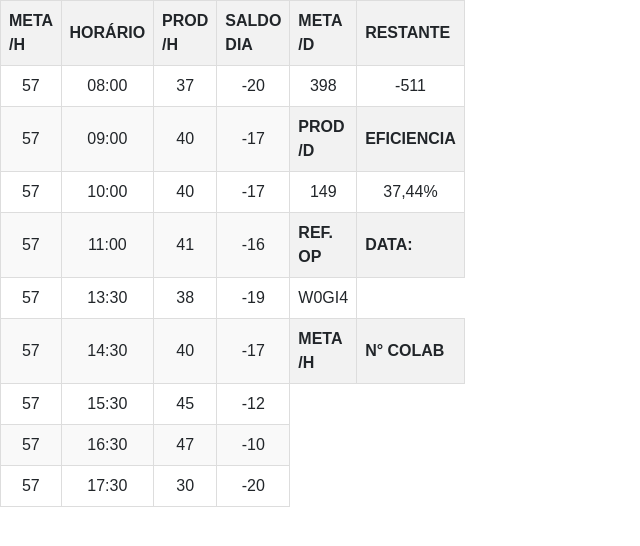
After one commit to Pdr9/order-of-production, a Django app: page /pagina/ in a window 1280 px wide. The commit adds this page. Shown: the top 546 px of the page, without its empty margins (0-640 px from the left). Run offline with Django 4.2, Linux system fonts and the light colour scheme; parts of the project's set-up code (start-up, migrations or seed data) failed here and were passed over.

Commit message:
criação de nova pagina

```diff
--- /dev/null
+++ b/core/templates/real_time_production/real_time_production.html
@@ -0,0 +1,95 @@
+{% load static %}
+<!DOCTYPE html>
+<html lang="en">
+   <head>
+      <meta charset="UTF-8">
+      <meta http-equiv="X-UA-Compatible" content="IE=edge">
+      <meta name="viewport" content="width=device-width, initial-scale=1.0">
+      <title>Document</title>
+      <link rel="stylesheet" href="https://cdn.jsdelivr.net/npm/bootstrap@4.6.2/dist/css/bootstrap.min.css" integrity="sha384-xOolHFLEh07PJGoPkLv1IbcEPTNtaed2xpHsD9ESMhqIYd0nLMwNLD69Npy4HI+N" crossorigin="anonymous">
+      <link rel="stylesheet" href="https://cdn.jsdelivr.net/npm/bootstrap-icons@1.10.3/font/bootstrap-icons.css">
+      <link rel="stylesheet" href="https://cdnjs.cloudflare.com/ajax/libs/font-awesome/6.4.0/css/all.min.css">
+      <link rel="stylesheet" href="{% static 'css/style.css' %}">
+   </head>
+   <body>
+      <table class="table-excel">
+         <thead>
+            <tr>
+               <th>META /H</th>
+               <th>HORÁRIO</th>
+               <th>PROD /H</th>
+               <th>SALDO DIA</th>
+               <th>META /D</th>
+               <th>RESTANTE</th>
+            </tr>
+         </thead>
+         <tbody>
+            <tr>
+               <td>57</td>
+               <td>08:00</td>
+               <td>37</td>
+               <td>-20</td>
+               <td>398</td>
+               <td>-511</td>
+            </tr>
+            <tr>
+               <td>57</td>
+               <td>09:00</td>
+               <td>40</td>
+               <td>-17</td>
+               <th>PROD /D</th>
+               <th>EFICIENCIA</th>
+            </tr>
+            <tr>
+               <td>57</td>
+               <td>10:00</td>
+               <td>40</td>
+               <td>-17</td>
+               <td>149</td>
+               <td>37,44%</td>
+            </tr>
+            <tr>
+               <td>57</td>
+               <td>11:00</td>
+               <td>41</td>
+               <td>-16</td>
+               <th>REF. OP</th>
+               <th>DATA:</th>
+            </tr>
+            <tr>
+               <td>57</td>
+               <td>13:30</td>
+               <td>38</td>
+               <td>-19</td>
+               <td>W0GI4</td>
+            </tr>
+            <tr>
+               <td>57</td>
+               <td>14:30</td>
+               <td>40</td>
+               <td>-17</td>
+               <th>META /H</th>
+               <th>N° COLAB</th>
+            </tr>
+            <tr>
+               <td>57</td>
+               <td>15:30</td>
+               <td>45</td>
+               <td>-12</td>
+            </tr>
+            <tr>
+               <td>57</td>
+               <td>16:30</td>
+               <td>47</td>
+               <td>-10</td>
+            </tr>
+            <tr>
+               <td>57</td>
+               <td>17:30</td>
+               <td>30</td>
+               <td>-20</td>
+            </tr>
+         </tbody>
+      </table>
+   </body>
+</html>
--- a/core/urls.py
+++ b/core/urls.py
@@ -1,10 +1,12 @@
 from django.contrib import admin
 from django.urls import path, include
 from .views import home, update, delete, create
+from real_time_production.views import exibir_pagina
 
 urlpatterns = [
     path('', home, name='home'),
     path('create/', create, name='create'),
     path('update/<int:id>', update, name='update'),
     path('delete/<int:id>', delete, name='delete'),
+    path('pagina/', exibir_pagina, name='exibir_pagina'),
 ]
--- a/core/views.py
+++ b/core/views.py
@@ -1,6 +1,7 @@
 from django.shortcuts import render, redirect
 from .models import Pessoa
 from .forms import AddForm
+
 def minha_view(request):
     print(request.POST)
 
@@ -39,3 +40,7 @@ def delete (request, id):
     pessoa = Pessoa.objects.get(id=id)
     pessoa.delete()
     return redirect(home)
+
+
+def exibir_pagina(request):
+    return render(request, 'order-of-production/real_time_production.html')
--- a/real_time_production/views.py
+++ b/real_time_production/views.py
@@ -1,3 +1,4 @@
 from django.shortcuts import render
 
-# Create your views here.
+def exibir_pagina(request):
+    return render(request, 'real_time_production/real_time_production.html')
--- a/setup/urls.py
+++ b/setup/urls.py
@@ -3,11 +3,12 @@ from django.urls import path, include
 from core.views import home, create
 from django.conf.urls.static import static
 from django.conf import settings
-
+from real_time_production.views import exibir_pagina
 
 
 urlpatterns = [
     path('admin/', admin.site.urls),
     path('inicio/', include('core.urls')),
-    path('create/', create, name='create')
+    path('create/', create, name='create'),
+    path('pagina/', exibir_pagina, name='exibir_pagina'),
 ] + static(settings.STATIC_URL, document_root=settings.STATIC_ROOT)
--- a/static/css/style.css
+++ b/static/css/style.css
@@ -39,3 +39,54 @@ th {
     padding: 16px;
     height: 1000px; /* Apenas para fins de demonstração */
 }
+
+.table-excel {
+  border-collapse: collapse;
+  width: 100%;
+}
+.table-excel td, .table-excel th {
+  border: 1px solid #ddd;
+  padding: 8px;
+}
+
+.table-excel th {
+  background-color: #f2f2f2;
+  font-weight: bold;
+}
+.table-excel thead th {
+  text-align: left;
+}
+.table-excel tbody td {
+  text-align: center;
+}
+.table-excel tbody tr:nth-child(even) {
+  background-color: #f9f9f9;
+}
+.table-excel {
+  border-collapse: collapse;
+  width: 10%;
+  font-family: Arial, sans-serif;
+  margin-bottom: 2px;
+}
+
+.table-excel td, .table-excel th {
+  border: 1px solid #ddd;
+  padding: 8px;
+}
+
+.table-excel th {
+  background-color: #f2f2f2;
+  font-weight: bold;
+}
+
+.table-excel thead th {
+  text-align: left;
+}
+
+.table-excel tbody td {
+  text-align: center;
+}
+
+.table-excel tbody tr:nth-child(even) {
+  background-color: #f9f9f9;
+}
```
